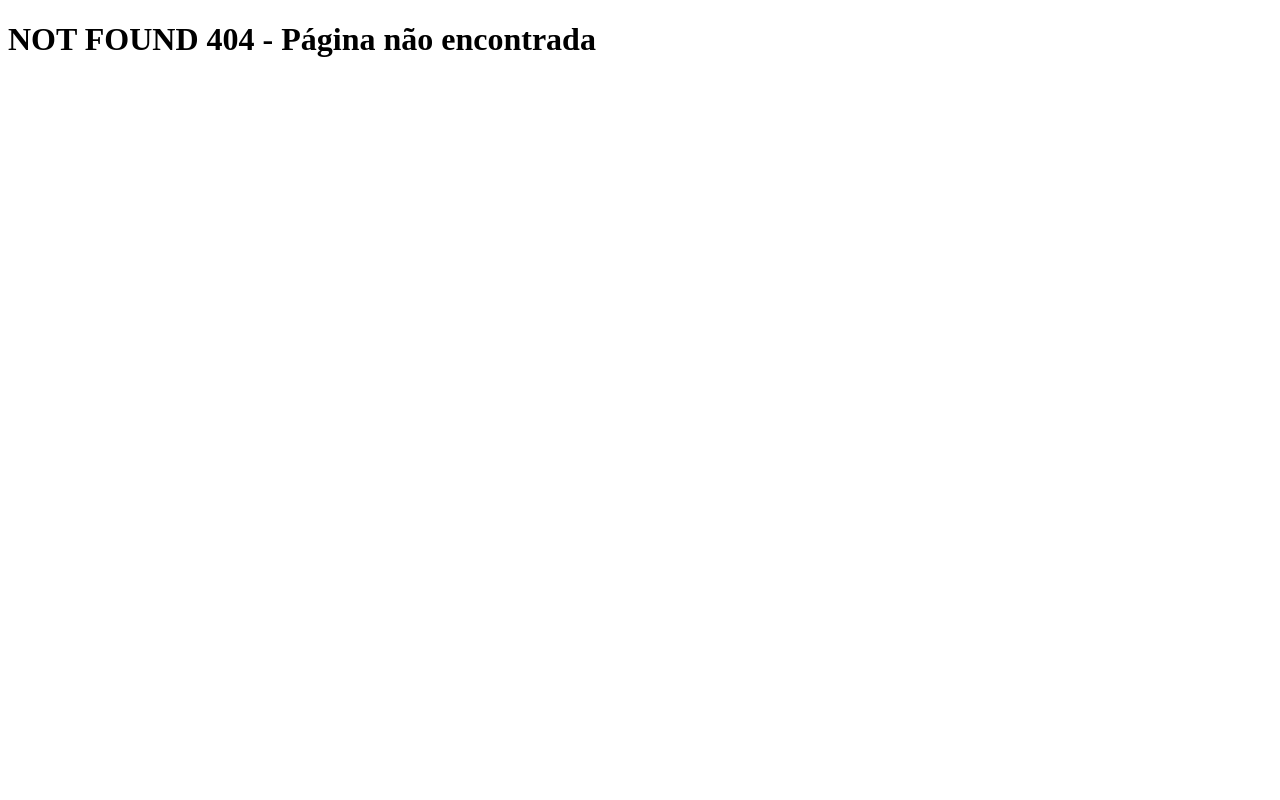
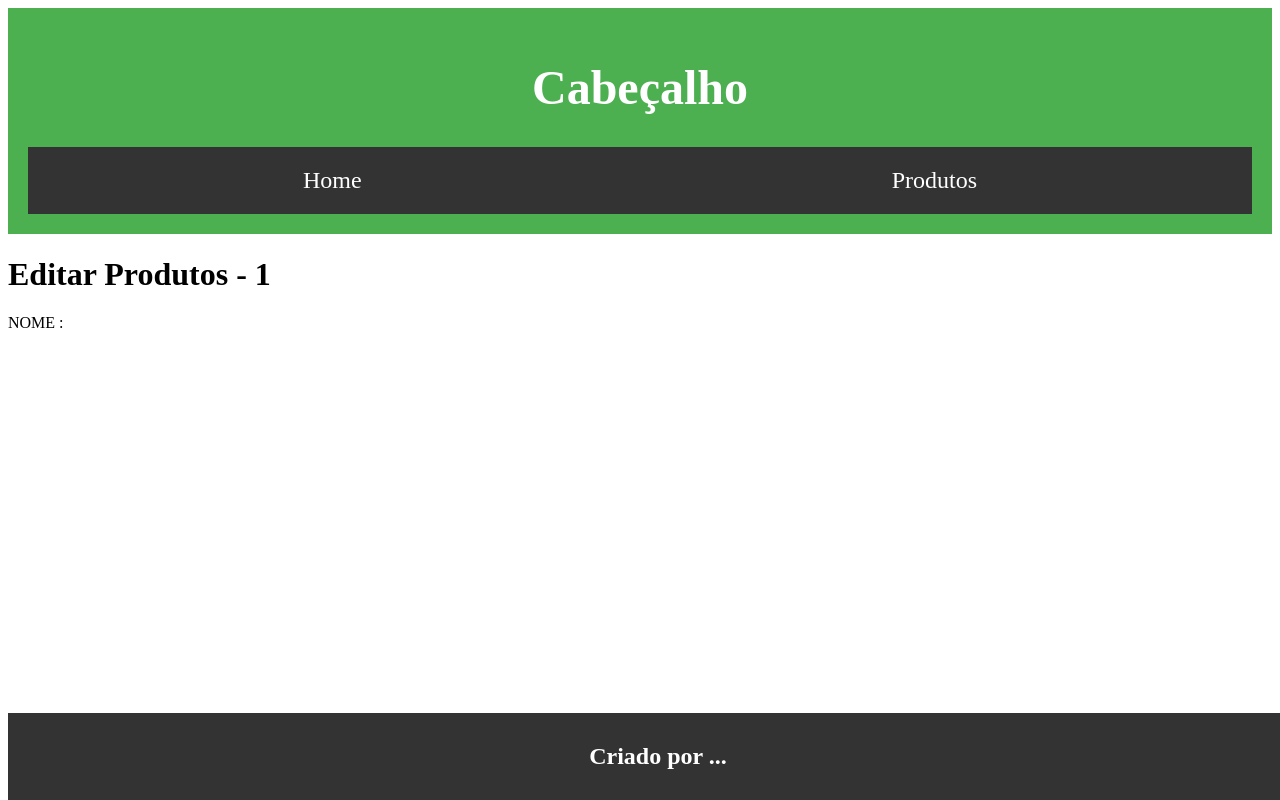
Before and after one commit to 1TDSPH-24/aula-10-2sem, a React (Vite) app in the folder aula10/: page /editar/produtos/1 in a window 1280 px wide. Before the commit this address had no page. Built offline with nearby package versions, Linux system fonts and the light colour scheme.

Commit message:
Recebendo dados no componente EditarProdutos

```diff
--- a/aula10/src/main.tsx
+++ b/aula10/src/main.tsx
@@ -5,12 +5,14 @@ import { createBrowserRouter,RouterProvider } from 'react-router-dom';
 import Home from './routes/Home/index.tsx';
 import NotFound from './routes/NotFound/index.tsx';
 import Produtos from './routes/Produtos/index.tsx';
+import EditarProdutos from './routes/EditarProdutos/index.tsx';
 
 
 const routes = createBrowserRouter([
   {path:"/", element:<App/>, errorElement:<NotFound/>, children:[
     {path:"/", element:<Home/>},
     {path:"/produtos", element:<Produtos/>},
+    {path:"/editar/produtos/:id", element:<EditarProdutos/>},
 
   ]}
 ]);
--- /dev/null
+++ b/aula10/src/routes/EditarProdutos/index.tsx
@@ -0,0 +1,34 @@
+import { useEffect, useState } from "react";
+import { useParams } from "react-router-dom";
+import { TipoProduto } from "../../types";
+
+export default function EditarProdutos() {
+
+    const {id} = useParams();
+
+    const [produto, setProduto] = useState<TipoProduto>({
+        id: 0,
+        nome: '',
+        preco: 0,
+    });
+
+    useEffect(() => {
+
+        const listaDeProdutosString = localStorage.getItem('lista') || '[]';
+        const lista:TipoProduto[] = JSON.parse(listaDeProdutosString);
+
+        const objSelecionado = lista.find(p=> p.id == Number(id))
+
+        if(objSelecionado){
+            setProduto(objSelecionado);
+        }
+
+    }, [])
+
+    return (
+        <div>
+            <h1>Editar Produtos - {id}</h1>
+            <p>NOME : {produto.nome}</p>
+        </div>
+    );
+}
--- a/aula10/src/routes/Produtos/index.tsx
+++ b/aula10/src/routes/Produtos/index.tsx
@@ -1,6 +1,7 @@
 import { useEffect, useState } from "react";
 import { MinhaTabela } from "../../style/styled";
 import { TipoProduto } from "../../types";
+import { Link } from "react-router-dom";
 
 export default function Produtos() {
 
@@ -45,7 +46,7 @@ export default function Produtos() {
                         <tr key={p.id}>
                             <td>{p.nome}</td>
                             <td>{p.preco}</td>
-                            <td><button>Editar</button></td>
+                            <td> <Link to={`/editar/produtos/${p.id}`}>Editar</Link> </td>
                         </tr>
                     ))}
                 </tbody>
```
